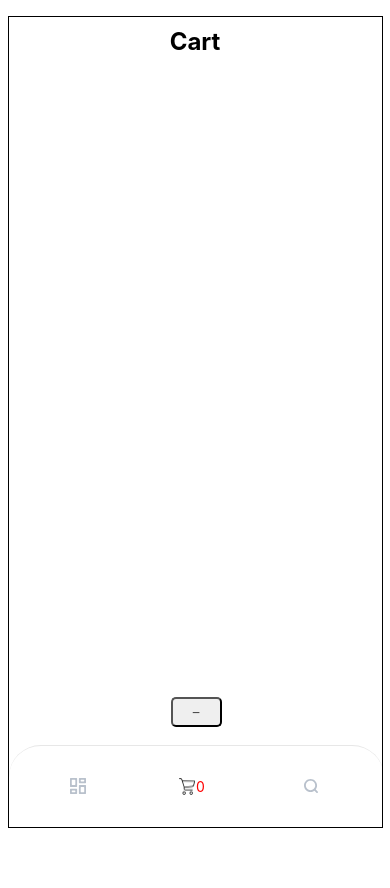
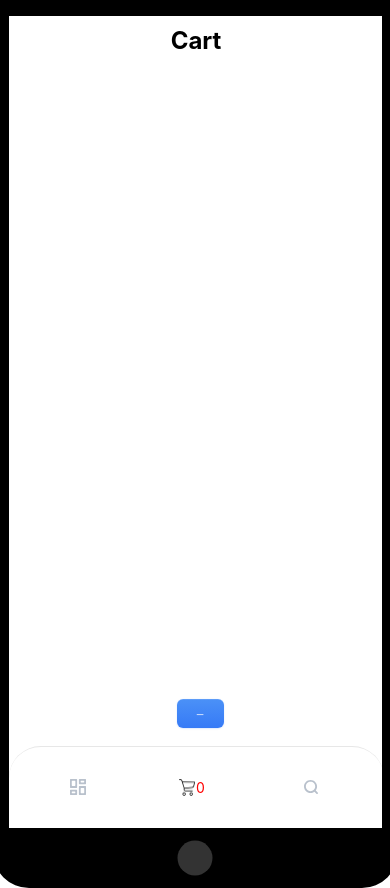
Before and after one commit to elmin-musija/e-commerce-shop, a React (Create React App) app: page /cart in a window 390 px wide. Before the commit the page ends 844 px from the top, so only its background shows below. Built offline with nearby package versions, Linux system fonts and the light colour scheme.

Commit message:
smartphone-style

```diff
--- a/src/App.css
+++ b/src/App.css
@@ -3,6 +3,8 @@
 	padding: 0;
 	box-sizing: border-box;
 }
+
+
 html {
 	font-size: 62.5%;
 }
@@ -11,4 +13,58 @@ html {
 	display: flex;
 	justify-content: center;
 	align-items: center;
+	background-image: linear-gradient(to right top, #364fd4, #2462e1, #0c75ec, #0086f6, #0097fe);
 }
+
+.tablet {
+	position: relative;
+	width: 405px;
+	height: 932px;
+	border: 16px black solid;
+	border-top-width: 60px;
+	border-bottom-width: 60px;
+	border-radius: 36px;
+}
+
+.tablet:before {
+	content: "";
+	display: block;
+	width: 60px;
+	height: 5px;
+	position: absolute;
+	top: -30px;
+	left: 50%;
+	transform: translate(-50%, -50%);
+	background: #333;
+	border-radius: 10px;
+}
+
+.tablet:after {
+	content: "";
+	display: block;
+	width: 35px;
+	height: 35px;
+	position: absolute;
+	left: 50%;
+	bottom: -65px;
+	transform: translate(-50%, -50%);
+	background: #333;
+	border-radius: 50%;
+}
+
+.tablet .content {
+	width: 100%;
+	height: 100%;
+	background: white;
+	overflow-x: hidden;
+}
+
+.tablet .content::-webkit-scrollbar {
+	display: none;
+}
+
+/* Hide scrollbar for IE, Edge and Firefox */
+.tablet .content {
+	-ms-overflow-style: none; /* IE and Edge */
+	scrollbar-width: none; /* Firefox */
+}
--- a/src/App.js
+++ b/src/App.js
@@ -12,7 +12,9 @@ import "./App.css";
 
 function App() {
 	return (
-		<div className="App">
+	<div className="App">
+		<div className="tablet">
+			<div className="content">
 			<AppContextProvider>
 				<BrowserRouter>
 					<Routes>
@@ -83,7 +85,9 @@ function App() {
 					</Routes>
 				</BrowserRouter>
 			</AppContextProvider>
+			</div>
 		</div>
+	</div>
 	);
 }
 
--- a/src/components/Cart/Cart.css
+++ b/src/components/Cart/Cart.css
@@ -10,10 +10,10 @@
 }
 
 .cart__grid {
-    height: 80%;
+    height: 75%;
     display: grid;
     grid-template-columns: repeat(3, 1fr);
-    grid-template-rows: repeat(3, 1fr);
+    grid-template-rows: repeat(15, 1fr);
     justify-items: end;
     align-items: center;
     margin: 10px 30px;
@@ -33,9 +33,29 @@
     position: absolute;
     bottom: 100px;
     right: 160px;
+
 }
 
 .cart__button button {
     padding: 5px 20px;
     border-radius: 5px;
+    display: flex;
+    flex-direction: column;
+    align-items: center;
+    padding: 6px 20px;
+    font-family: -apple-system, BlinkMacSystemFont, 'Roboto', sans-serif;
+    border-radius: 6px;
+    border: none;
+    color: #fff;
+    background: linear-gradient(180deg, #4B91F7 0%, #367AF6 100%);
+    background-origin: border-box;
+    box-shadow: 0px 0.5px 1.5px rgba(54, 122, 246, 0.25), inset 0px 0.8px 0px -0.25px rgba(255, 255, 255, 0.2);
+    user-select: none;
+    -webkit-user-select: none;
+    touch-action: manipulation;
 }
+
+.cart__button button:focus {
+  box-shadow: inset 0px 0.8px 0px -0.25px rgba(255, 255, 255, 0.2), 0px 0.5px 1.5px rgba(54, 122, 246, 0.25), 0px 0px 0px 3.5px rgba(58, 108, 217, 0.5);
+  outline: 0;
+}
--- a/src/components/Cart/Cart.js
+++ b/src/components/Cart/Cart.js
@@ -6,10 +6,6 @@ import Footer from "../Footer/Footer";
 const Cart = (props) => {
     const { cartItems } = useContext(AppContext)
     const { setCartItems } = useContext(AppContext)
-
-    useEffect(() => {
-        console.log(cartItems);
-      }, [cartItems]);
 
     const handleClick = (event) => {
         const tmp = [...cartItems]
--- a/src/components/PageWrapper/PageWrapper.css
+++ b/src/components/PageWrapper/PageWrapper.css
@@ -1,7 +1,6 @@
 .page-wrapper {
 	width: 375px;
 	height: 812px;
-	border: 1px solid black;
 	position: relative;
 	overflow: hidden;
 }
```
